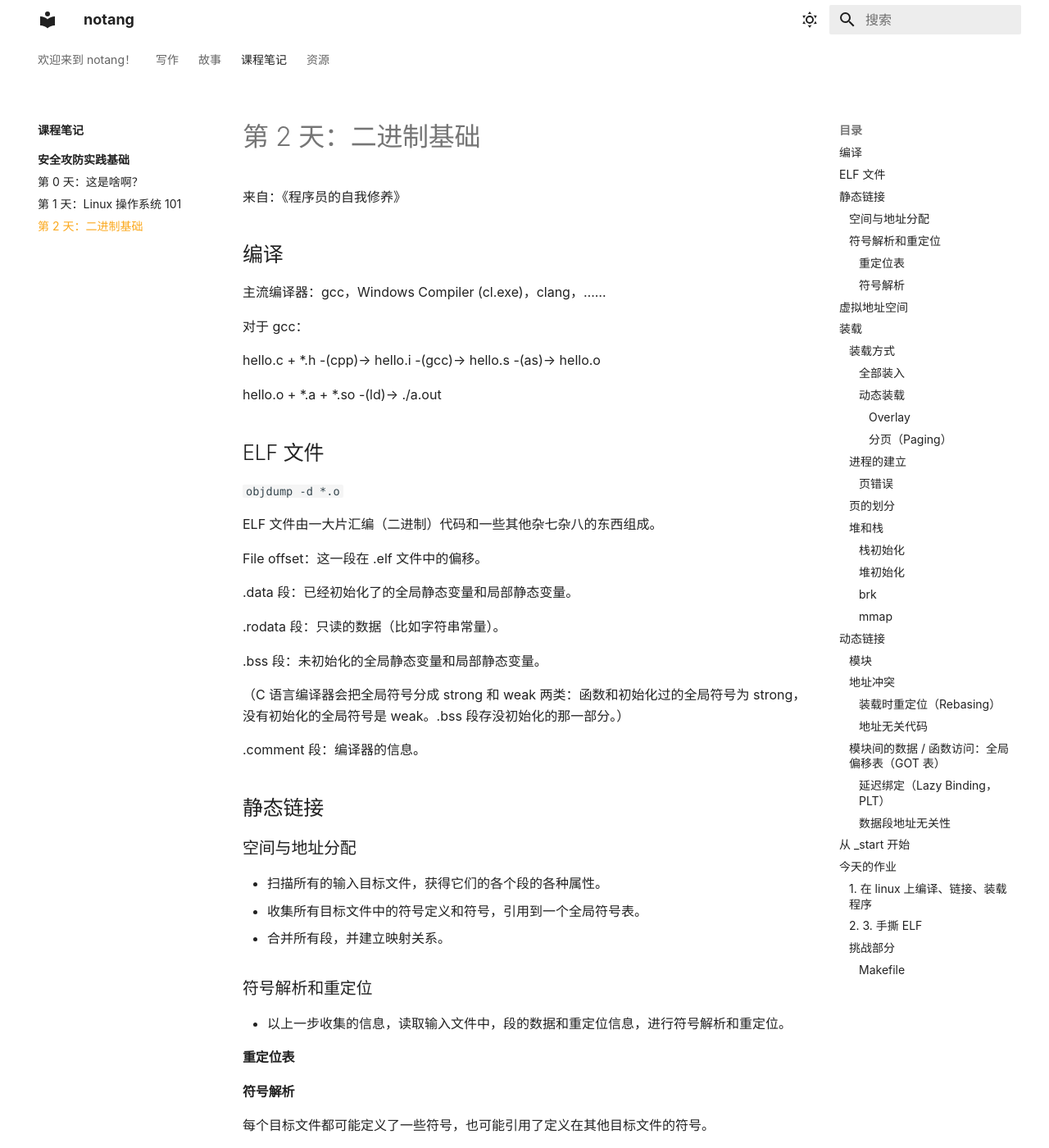
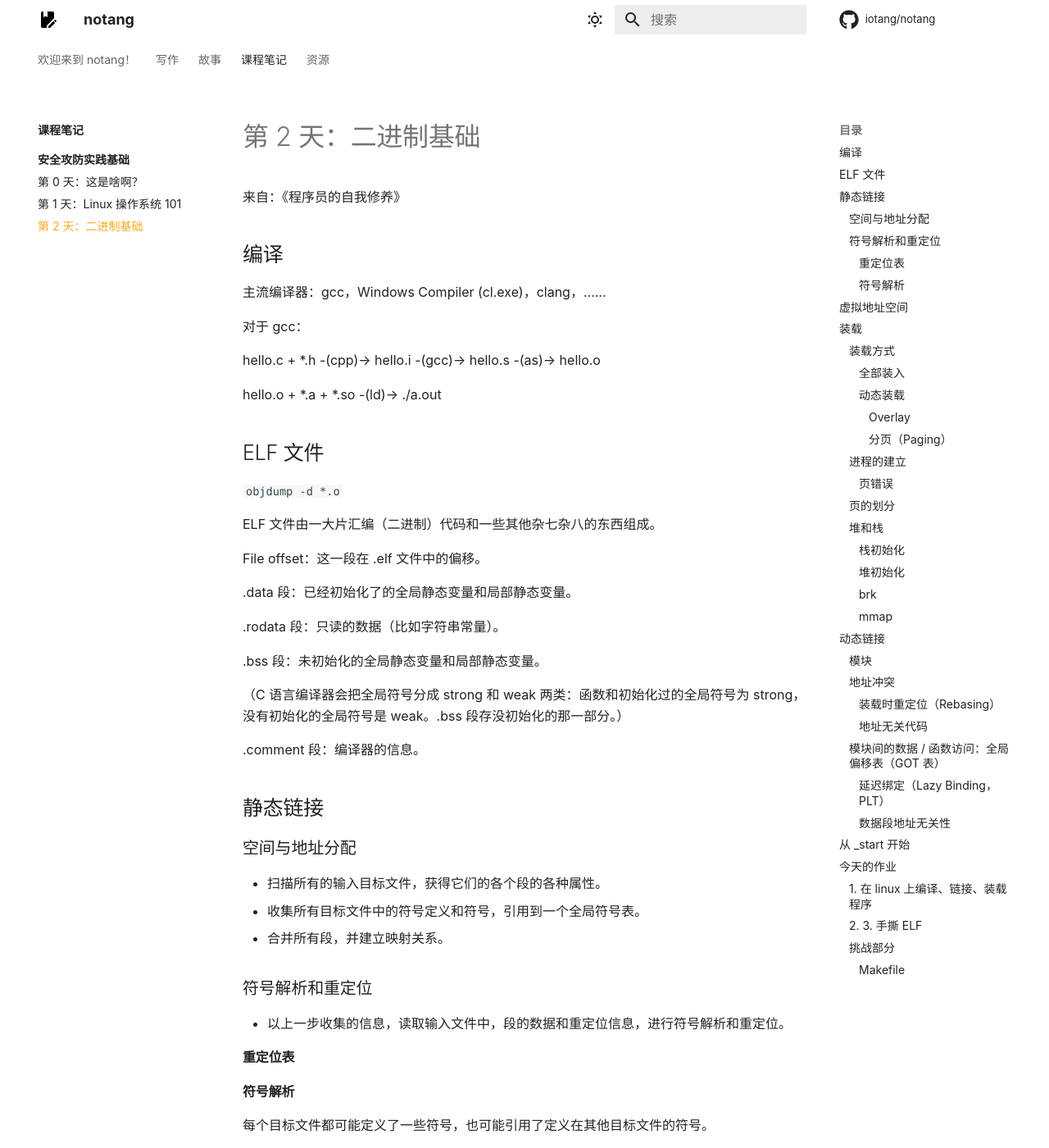
Before and after one commit to iotang/notang, an MkDocs documentation site: the page built from docs/课程笔记/安全攻防实践基础/day2.md, in a window 1280 px wide and 1400 px high. Shown: the whole window at 82% size. Built offline with MkDocs 1.6.1 and Material for MkDocs 9.7.7, drawn with Linux system fonts in a browser that asks for light colours; some web fonts are replaced; comment, search, counter and statistics services are not loaded; some of the changed text lies outside the part shown.

Commit message:
daily update

```diff
--- a/docs/stylesheets/theme.css
+++ b/docs/css/theme.css
@@ -1,22 +1,27 @@
 [data-md-color-scheme="default"] {
-	--md-typeset-a-color: #fba81c !important;
 	--md-footer-fg-color: #000000;
 	--md-footer-bg-color: #fff;
 	--md-footer-bg-color--dark: #fff;
+	--md-code-bg-color: #f7f7f7;
+	--md-typeset-a-color: #fba81c !important;
 	--md-footer-fg-color: #000;
 	--md-footer-fg-color--light: #000;
 	--md-footer-fg-color--lighter: #000;
 }
 
 [data-md-color-scheme="slate"] {
-	--md-default-bg-color: #000;
-	--md-default-bg-color--light: #000;
-	--md-default-bg-color--lighter: #000;
-	--md-default-bg-color--lightest: #000;
+	--md-default-bg-color: #121212;
+	--md-default-bg-color--light: #121212;
+	--md-default-bg-color--lighter: #121212;
+	--md-default-bg-color--lightest: #121212;
+	--md-default-fg-color: rgba(255,255,255,0.9);
+	--md-default-fg-color--light: rgba(255,255,255,0.85);
+	--md-default-fg-color--lighter: rgba(255,255,255,0.8);
+	--md-default-fg-color--lightest: rgba(255,255,255,0.6);  --md-code-bg-color: #232323;
 	--md-typeset-a-color: #12a6df !important;
 	--md-footer-fg-color: #fff;
-	--md-footer-bg-color: #000;
-	--md-footer-bg-color--dark: #000;
+	--md-footer-bg-color: #121212;
+	--md-footer-bg-color--dark: #121212;
 	--md-footer-fg-color: #fff;
 	--md-footer-fg-color--light: #fff;
 	--md-footer-fg-color--lighter: #fff;
--- a/mkdocs.yml
+++ b/mkdocs.yml
@@ -1,8 +1,26 @@
 site_name: notang
+repo_url: https://github.com/iotang/notang
+repo_name: iotang/notang
+copyright: Copyright &copy; 2022 iotang | CC-BY-NC-SA
+
+edit_uri: edit/master/docs/
+
+extra:
+  social:
+    - icon: fontawesome/brands/github
+      link: https://github.com/iotang
+    - icon: fontawesome/brands/steam
+      link: https://steamcommunity.com/profiles/76561198292790354/
+    - icon: fontawesome/brands/bilibili
+      link: https://space.bilibili.com/12212409
 
 theme:
   name: material
   language: zh
+  logo: assets/book-edit.svg
+  favicon: images/victini.png
+  icon:
+    repo: fontawesome/brands/github
   features:
     - navigation.instant
     - navigation.tracking
@@ -30,12 +48,21 @@
 
 plugins:
   - search
+  - git-revision-date-localized:
+      enable_creation_date: true
+      type: iso_date
+      enable_creation_date: false
 
 markdown_extensions:
   - pymdownx.arithmatex:
       generic: true
 
+  - meta
+  - toc:
+      permalink: true
+
   - pymdownx.superfences
+  - pymdownx.smartsymbols
   - pymdownx.snippets
 
   - abbr
@@ -64,14 +91,14 @@
   - pymdownx.mark
   - pymdownx.tilde
 
-  - attr_list
   - md_in_html
 
   - def_list
   - pymdownx.tasklist:
       custom_checkbox: true
 
-  - pymdownx.betterem
+  - pymdownx.betterem:
+      smart_enable: all
   - pymdownx.emoji:
       emoji_index: !!python/name:materialx.emoji.twemoji
       emoji_generator: !!python/name:materialx.emoji.to_svg
@@ -82,4 +109,4 @@
   - https://cdn.jsdelivr.net/npm/mathjax@3/es5/tex-mml-chtml.js
 
 extra_css:
-  - stylesheets/theme.css
+  - css/theme.css
```
Also changed, not shown: docs/课程笔记/安全攻防实践基础/day2.md (+1 -1 lines), docs/assets/book-edit.svg (added), docs/images/victini.png (added), 1 other file.
